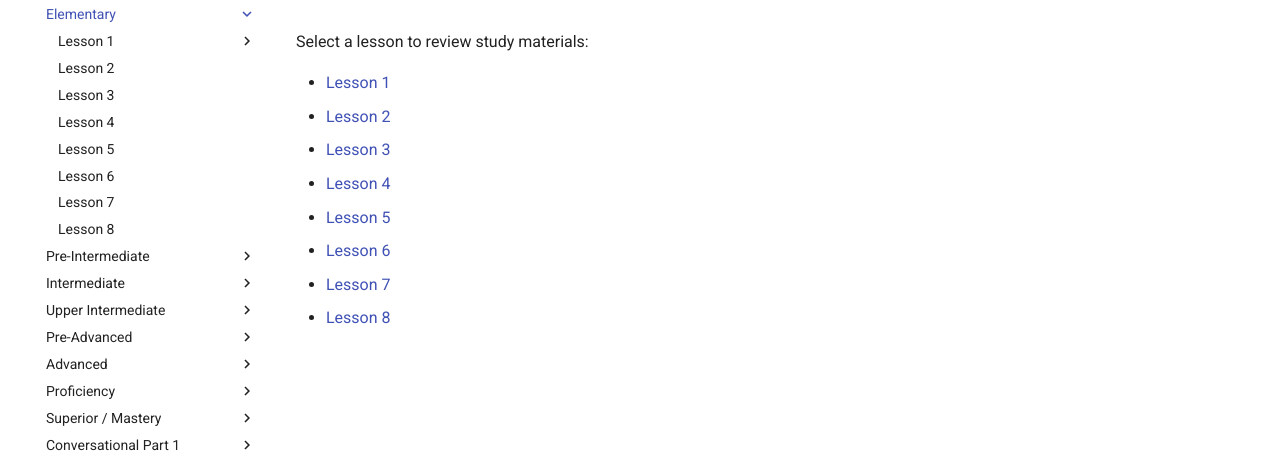
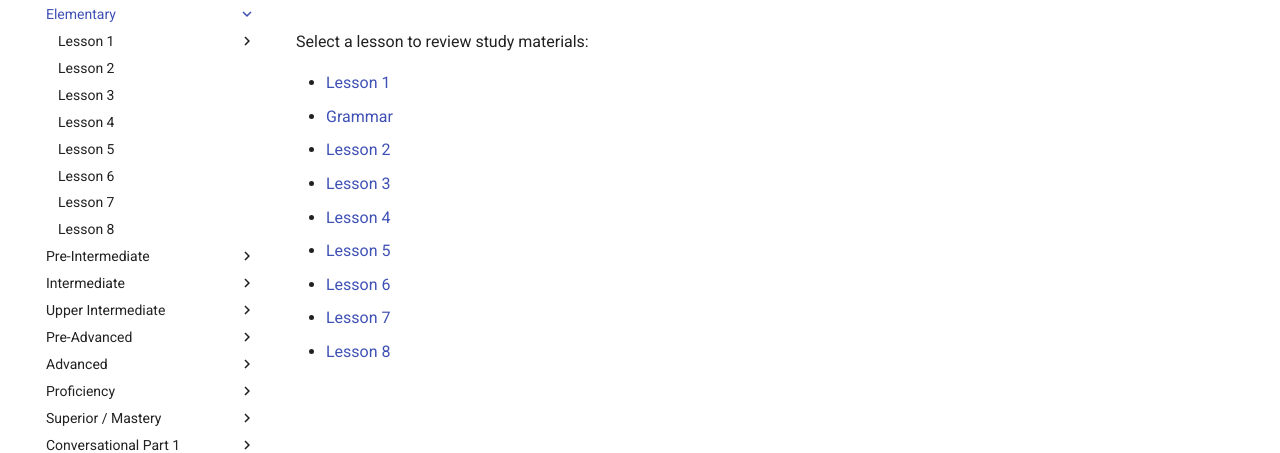
Before and after one commit to Hayprogress/Hayprogress, an MkDocs documentation site: the page built from docs/avc/elementary/index.md, in a window 1280 px wide. Shown: the part 199-652 px from the top of the page. Built offline with MkDocs 1.6.1 and Material for MkDocs 9.7.7, drawn with Linux system fonts in a browser that asks for light colours.

Commit message:
Update index.md

```diff
--- a/docs/avc/elementary/index.md
+++ b/docs/avc/elementary/index.md
@@ -3,6 +3,7 @@
 Select a lesson to review study materials:
 
 * [Lesson 1](lesson-1/index.md)
+  * [Grammar](armenian_lesson1_grammar)
 * [Lesson 2](lesson-2/index.md)
 * [Lesson 3](lesson-3/index.md)
 * [Lesson 4](lesson-4/index.md)
```
